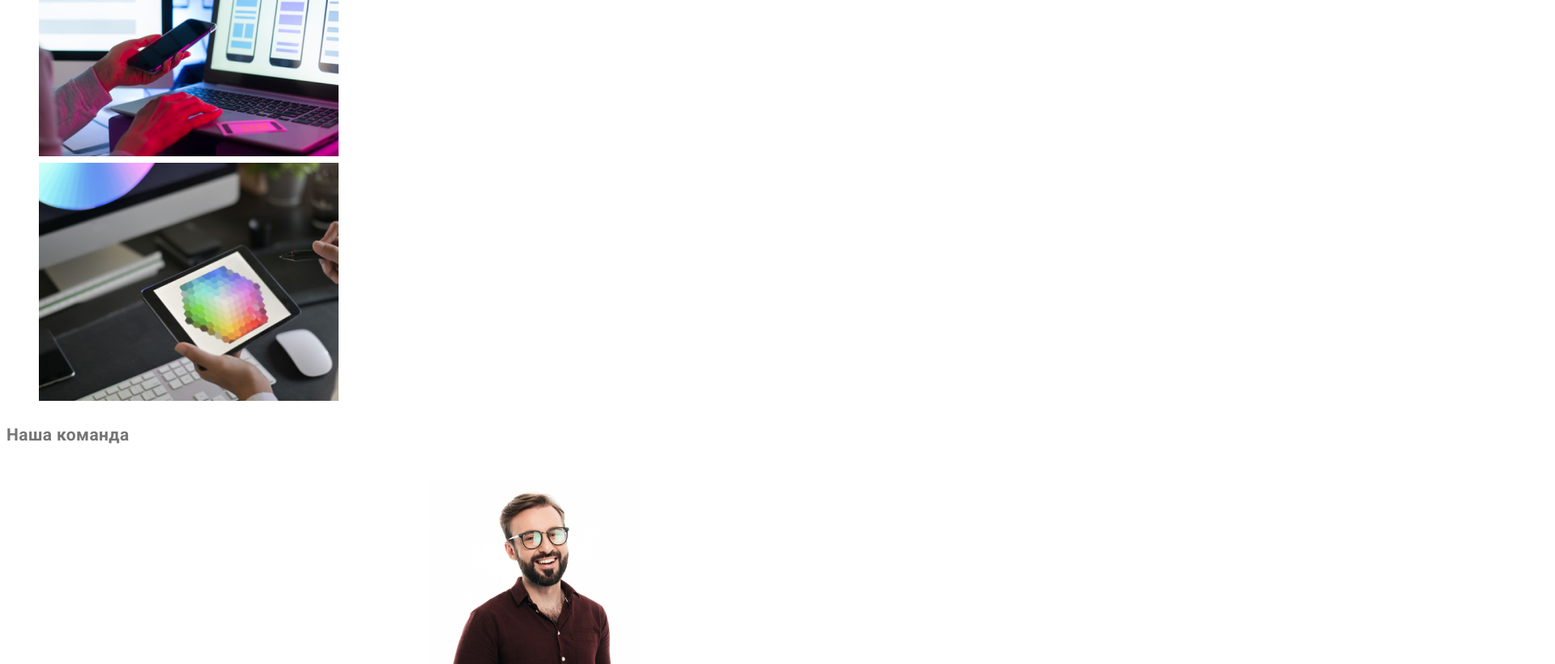
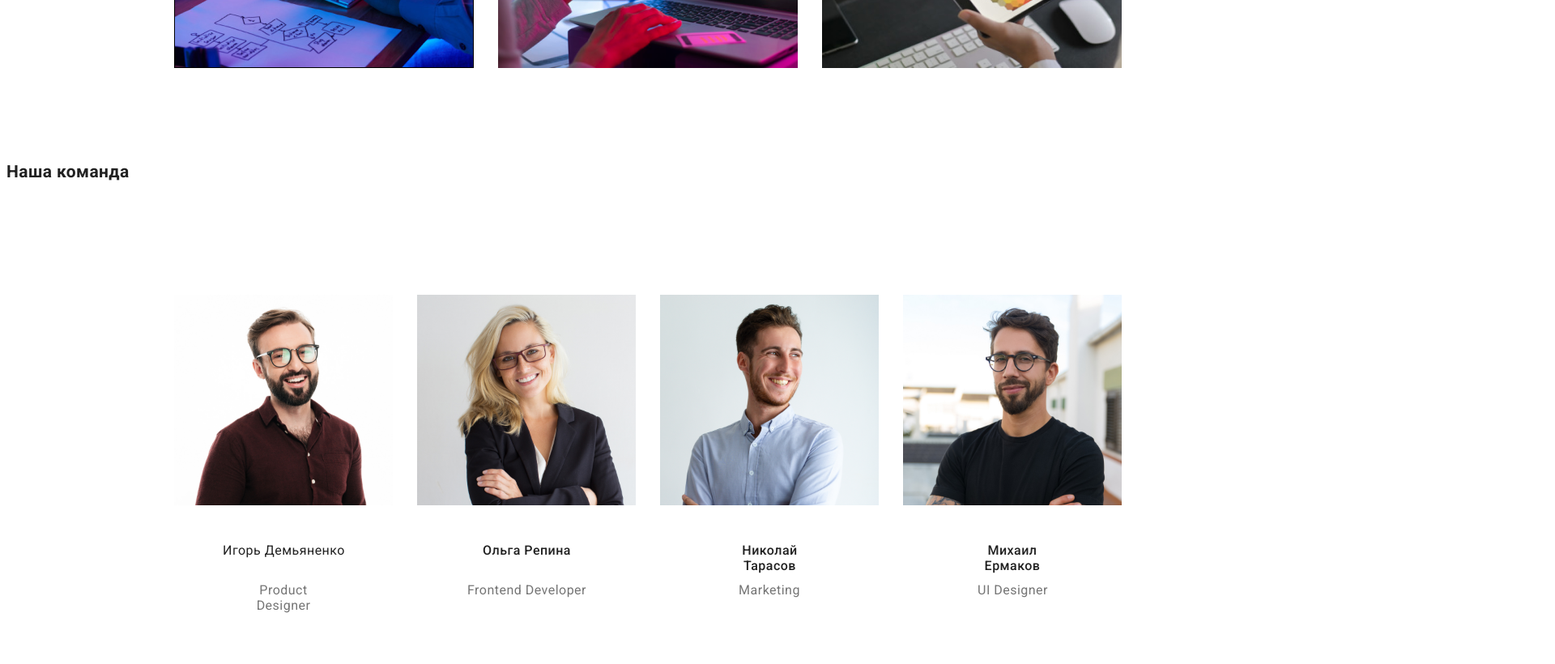
Before and after one commit to Piterkim/goit-markup-hw-02, a plain HTML site: page index.html in a window 1280 px wide. Shown: the part 1271-2091 px from the top of the page at 81% size, 1920 px wide, since content can reach past the window. Drawn offline with Linux system fonts and the light colour scheme.

Commit message:
поправки + немного css

```diff
--- a/css/style.css
+++ b/css/style.css
@@ -113,49 +113,277 @@ body {
 
 /* Секциї */
 
-.section-title {
+.section {
   text-transform: uppercase;
   color: var(--title-text-color);
 
-  font-weight: 700;
+  font-weight: 400;
   font-size: 14px;
   line-height: 1.14;
+
+  position: absolute;
+  width: 376px;
+  height: 42px;
+  left: 612px;
+  top: 969px;
+
+  font-family: "Roboto";
+  font-style: normal;
+  font-weight: 700;
 }
 
-.section-title.photo {
+.section-title-photo {
+  text-transform: uppercase;
   color: var(--title-text-color);
 
-  font-weight: 700;
+  font-family: "Roboto";
+  font-style: normal;
+  font-weight: 400;
   font-size: 36px;
-  line-height: 1.16;
+  line-height: 42px;
   text-align: center;
+  letter-spacing: 0.03em;
+}
+
+.imaga1 {
+  position: absolute;
+  width: 370px;
+  height: 294px;
+  left: 215px;
+  top: 1061px;
+}
+
+.imaga2 {
+  position: absolute;
+  width: 370px;
+  height: 294px;
+  left: 615px;
+  top: 1061px;
+}
+
+.imaga3 {
+  position: absolute;
+  width: 370px;
+  height: 294px;
+  left: 1015px;
+  top: 1061px;
 }
 
 /* Наша команда */
 
-.section.team {
+.section-team {
   background-color: var(--teem-background);
+
+  position: absolute;
+  width: 1600px;
+  height: 648px;
+  left: center;
+  top: 1449px;
+  color: #212121;
+}
+.pd {
+  position: absolute;
+  width: 270px;
+  height: 260px;
+  left: 215px;
+  top: 1635px;
+}
+.fd {
+  position: absolute;
+  width: 270px;
+  height: 260px;
+  left: 515px;
+  top: 1635px;
 }
 
-.name-title {
-  color: var(--title-text-color);
+.marketing {
+  position: absolute;
+  width: 270px;
+  height: 260px;
+  left: 815px;
+  top: 1635px;
+}
 
+.uid {
+  position: absolute;
+  width: 270px;
+  height: 260px;
+  left: 1115px;
+  top: 1635px;
+}
+.name-title1 {
+  text-transform: none;
+
+  position: absolute;
+  width: 151px;
+  height: 19px;
+  left: 275px;
+  top: 1925px;
+
+  font-family: "Roboto";
+  font-style: normal;
+  font-weight: 50;
+  font-size: 16px;
+  line-height: 19px;
+
+  text-align: center;
+  letter-spacing: 0.03em;
+
+  color: #212121;
+}
+
+.work-title1 {
+  text-transform: none;
+  position: absolute;
+  width: 130px;
+  height: 19px;
+  left: 285px;
+  top: 1974px;
+
+  font-family: "Roboto";
+  font-style: normal;
+  font-weight: 400;
+  font-size: 16px;
+  line-height: 19px;
+  /* identical to box height */
+
+  text-align: center;
+  letter-spacing: 0.03em;
+
+  color: #757575;
+}
+.name-title2 {
+  text-transform: none;
+  position: absolute;
+  width: 109px;
+  height: 19px;
+  left: 596px;
+  top: 1925px;
+
+  font-family: "Roboto";
+  font-style: normal;
   font-weight: 500;
   font-size: 16px;
-  line-height: 1.18;
+  line-height: 19px;
+  /* identical to box height */
+
+  text-align: center;
+  letter-spacing: 0.03em;
 }
 
-.work-title {
-  color: #757575;
+.work-title2 {
+  text-transform: none;
+  position: absolute;
+  width: 147px;
+  height: 19px;
+  left: 577px;
+  top: 1974px;
+
+  font-family: "Roboto";
+  font-style: normal;
   font-weight: 400;
   font-size: 16px;
-  line-height: 1.18;
+  line-height: 19px;
+  text-align: center;
+  letter-spacing: 0.03em;
+
+  color: #757575;
+}
+
+.name-title3 {
+  text-transform: none;
+  position: absolute;
+  width: 137px;
+  height: 19px;
+  left: 882px;
+  top: 1925px;
+
+  font-family: "Roboto";
+  font-style: normal;
+  font-weight: 500;
+  font-size: 16px;
+  line-height: 19px;
+  /* identical to box height */
+
+  text-align: center;
+  letter-spacing: 0.03em;
+
+  color: #212121;
+}
+
+.work-title3 {
+  text-transform: none;
+  position: absolute;
+  width: 76px;
+  height: 19px;
+  left: 912px;
+  top: 1974px;
+
+  font-family: "Roboto";
+  font-style: normal;
+  font-weight: 400;
+  font-size: 16px;
+  line-height: 19px;
+  /* identical to box height */
+
+  text-align: center;
+  letter-spacing: 0.03em;
+
+  color: #757575;
+}
+
+.name-title4 {
+  text-transform: none;
+  position: absolute;
+  width: 134px;
+  height: 19px;
+  left: 1183px;
+  top: 1925px;
+
+  font-family: "Roboto";
+  font-style: normal;
+  font-weight: 500;
+  font-size: 16px;
+  line-height: 19px;
+  /* identical to box height */
+
+  text-align: center;
+  letter-spacing: 0.03em;
+
+  color: #212121;
+}
+
+.work-title4 {
+  text-transform: none;
+  position: absolute;
+  width: 87px;
+  height: 19px;
+  left: 1207px;
+  top: 1974px;
+
+  font-family: "Roboto";
+  font-style: normal;
+  font-weight: 400;
+  font-size: 16px;
+  line-height: 19px;
+  /* identical to box height */
+
+  text-align: center;
+  letter-spacing: 0.03em;
+
+  color: #757575;
 }
 
 /* Footer */
 
 .footer {
   background-color: var(--secondary-background);
+
+  position: absolute;
+  width: 2400px;
+
+  left: 0px;
+  top: 2097px;
 }
 
 .address {
@@ -167,12 +395,16 @@ body {
   font-style: normal;
 }
 
-.footer-contact .contact {
+.footer-contact {
   color: var(--rgba);
 
   font-size: 14px;
   line-height: 1.7;
   text-decoration: none;
+}
+
+.contact {
+  color: rgba(255, 255, 255, 0.6);
 }
 
 .footer-contact .contact:hover,
--- a/index.html
+++ b/index.html
@@ -22,7 +22,7 @@
       >
       <nav>
         <ul class="site-nav list">
-          <li><a class="link current" href="./index.html">Студия</a></li>
+          <li><a class="link" href="./index.html">Студия</a></li>
           <li><a class="link" href="./portfolio.html">Портфолио</a></li>
           <li><a class="link" href="">Контакты</a></li>
         </ul>
@@ -83,42 +83,77 @@
       </section>
       <!--секція 3-->
       <section>
-        <h2 class="section-title photo">Чем мы занимаемся ?</h2>
+        <h2 class="section">Чем мы занимаемся ?</h2>
         <ul class="list">
           <li>
-            <img src="./images/box1.jpg" alt="coding" width="370" />
+            <img
+              class="imaga1"
+              src="./images/box1.jpg"
+              alt="coding"
+              width="370"
+            />
           </li>
           <li>
-            <img src="./images/box2.jpg" alt="coding" width="370" />
+            <img
+              class="imaga2"
+              src="./images/box2.jpg"
+              alt="coding"
+              width="370"
+            />
           </li>
           <li>
-            <img src="./images/box3.jpg" alt="coding" width="370" />
+            <img
+              class="imaga3"
+              src="./images/box3.jpg"
+              alt="coding"
+              width="370"
+            />
           </li>
         </ul>
       </section>
       <!--секція 4-->
       <section>
-        <h2 class="section team">Наша команда</h2>
-        <ul class="section-title photo">
-          <li class="list">
-            <img src="./images/img1.jpg" alt="product-desinger" width="260" />
-            <h3 class="name-title">Игорь Демьяненко</h3>
-            <p class="work-title" lang="en">Product Designer</p>
+        <h2 class="section-team">Наша команда</h2>
+        <ul class="section-title-photo">
+          <li class="list1">
+            <img
+              class="pd"
+              src="./images/img1.jpg"
+              alt="product-desinger"
+              width="260"
+            />
+            <h3 class="name-title1">Игорь Демьяненко</h3>
+            <p class="work-title1" lang="en">Product Designer</p>
           </li>
-          <li>
-            <img src="./images/img2.jpg" alt="frontend-developer" width="260" />
-            <h3 class="name-title">Ольга Репина</h3>
-            <p class="work-title" lang="en">Frontend Developer</p>
+          <li class="list2">
+            <img
+              class="fd"
+              src="./images/img2.jpg"
+              alt="frontend-developer"
+              width="260"
+            />
+            <h3 class="name-title2">Ольга Репина</h3>
+            <p class="work-title2" lang="en">Frontend Developer</p>
           </li>
-          <li>
-            <img src="./images/img3.jpg" alt="marketing" width="260" />
-            <h3 class="name-title">Николай Тарасов</h3>
-            <p class="work-title" lang="en">Marketing</p>
+          <li class="list1">
+            <img
+              class="marketing"
+              src="./images/img3.jpg"
+              alt="marketing"
+              width="260"
+            />
+            <h3 class="name-title3">Николай Тарасов</h3>
+            <p class="work-title3" lang="en">Marketing</p>
           </li>
-          <li>
-            <img src="./images/img4.jpg" alt="ui-designer" width="260" />
-            <h3 class="name-title">Михаил Ермаков</h3>
-            <p class="work-title" lang="en">UI Designer</p>
+          <li class="list2">
+            <img
+              class="uid"
+              src="./images/img4.jpg"
+              alt="ui-designer"
+              width="260"
+            />
+            <h3 class="name-title4">Михаил Ермаков</h3>
+            <p class="work-title4" lang="en">UI Designer</p>
           </li>
         </ul>
       </section>
@@ -129,7 +164,7 @@
         >Web<span class="logo-part-footer">Studio</span></a
       >
       <address class="address">г. Киев, пр-т Леси Украинки, 26</address>
-      <ul class="footer-contact list">
+      <ul class="footer-contact-list">
         <li>
           <a class="contact" href="mailto:info@example.com">info@example.com</a>
         </li>
```
Also changed, not shown: portfolio.html (+1 -1 lines).
